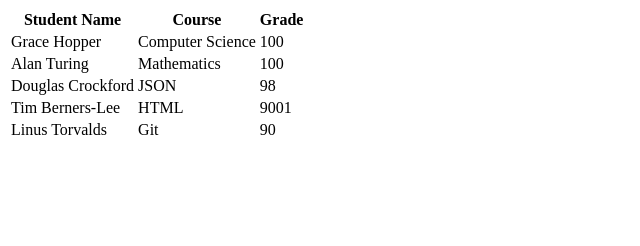
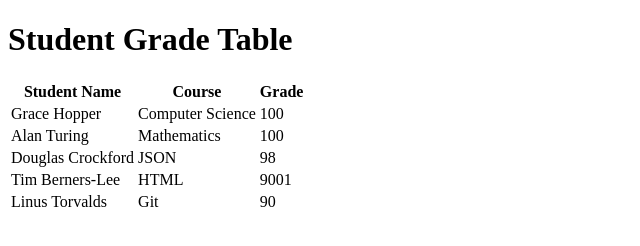
Before and after one commit to sararoohan/m1-321-code-solutions, a website: page html-tables/index.html in a window 1280 px wide. Shown: the whole page, without its empty margins (0-640 px from the left). Drawn offline with Linux system fonts and the light colour scheme.

Commit message:
Modified html-tables exercise.

```diff
--- a/html-tables/index.html
+++ b/html-tables/index.html
@@ -4,9 +4,10 @@
   <meta charset="UTF-8">
   <meta http-equiv="X-UA-Compatible" content="IE=edge">
   <meta name="viewport" content="width=device-width, initial-scale=1.0">
-  <title>Document</title>
+  <title>HTML Tables</title>
 </head>
 <body>
+  <h1>Student Grade Table</h1>
   <table>
     <thead>
       <tr>
```
